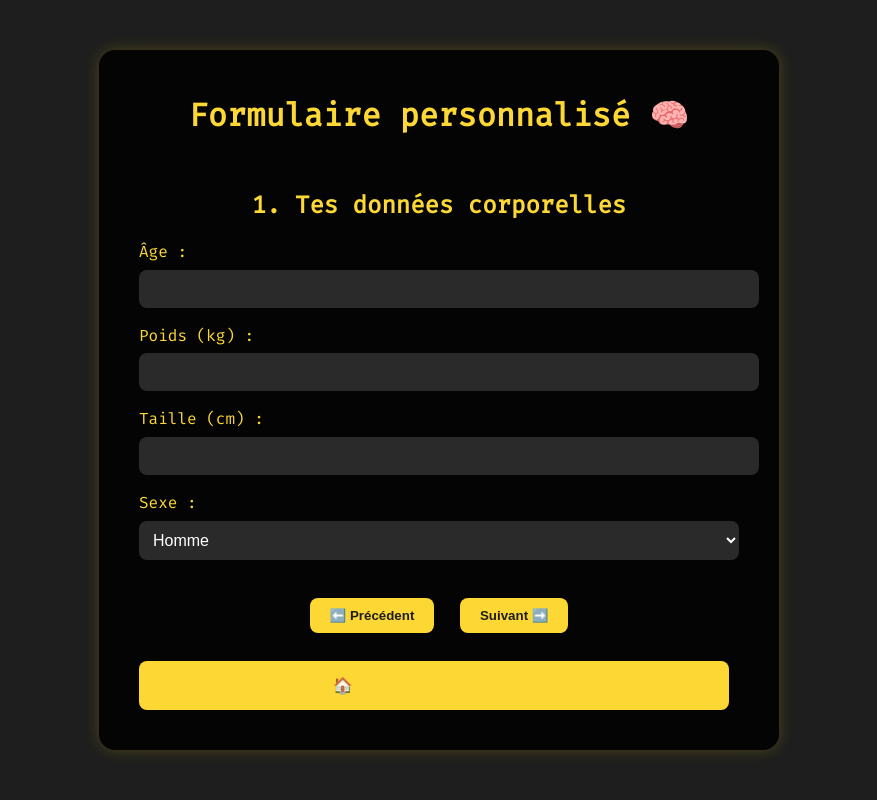
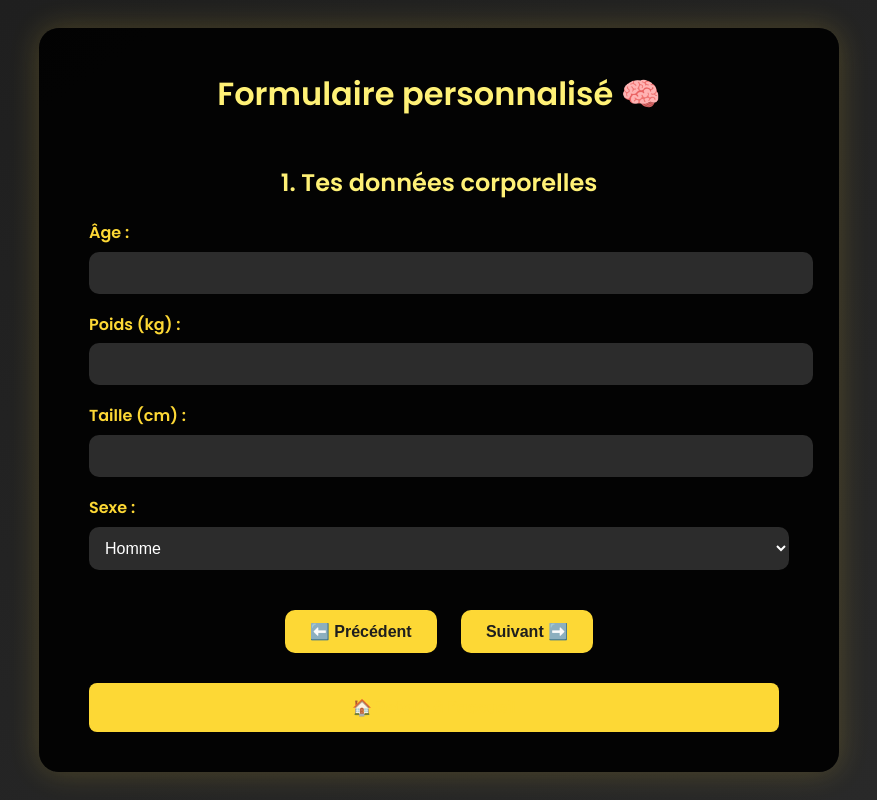
Before and after one commit to gregoirechatel/monprojetia, a FastAPI app: page /formulaire in a window 1280 px wide. Shown: the whole page, without its empty margins (201-1078 px from the left). Run offline with FastAPI, Linux system fonts and the light colour scheme.

Commit message:
style: amélioration du design du formulaire en 3 volets

```diff
--- a/backend/main.py
+++ b/backend/main.py
@@ -160,7 +160,8 @@ async def generer_training(objectif: str, activite: str, sport_actuel: str, spor
         f"temps disponible par jour pour s'entraîner : {temps_dispo}. "
         f"Detaille bien chaque exercice, pour une séance structurée dans un ordre précis. . Ne fais pas d’intro ni d’explication.répartis equitablement entre les jours"
         f"Fais au moins 5 lignes par jour pour que ce soit bien détaillé, pour chaque jour de la semaine. "
-        f"Pour chaque exercice reconnu, ajoute un lien HTML cliquable vers sa fiche sur exrx.net juste après, au format : <a href='https://exrx.net/...'>Nom de l’exercice</a>."
+        f"Pour chaque exercice que tu es certain de retrouver sur le site exrx.net, ajoute un lien HTML cliquable au format : <a href='https://exrx.net/...'>Nom de l’exercice</a>. "
+        f"Si tu n’es pas sûr que la page existe, n’ajoute pas de lien. "
         f"detaille bien les series et les repetitions si c'est necessaire"
     )
     data = {"model": "anthropic/claude-3-haiku", "messages": [{"role": "user", "content": prompt}]}
@@ -279,7 +280,8 @@ async def coach_action(request: Request, message: str = Form(...)):
             f"temps disponible par jour pour s'entraîner : {formulaire['temps_dispo']}. "
             f"Detaille bien chaque exercice, pour une séance structurée dans un ordre précis. Ne fais pas d’intro ni d’explication. Répartis équitablement entre les jours. "
             f"Fais au moins 5 lignes par jour pour que ce soit bien détaillé, pour chaque jour mentionné. "
-            f"Pour chaque exercice reconnu, ajoute un lien HTML cliquable vers sa fiche sur exrx.net juste après, au format : <a href='https://exrx.net/...'>Nom de l’exercice</a>. "
+            f"Pour chaque exercice que tu es certain de retrouver sur le site exrx.net, ajoute un lien HTML cliquable au format : <a href='https://exrx.net/...'>Nom de l’exercice</a>. "
+            f"Si tu n’es pas sûr que la page existe, n’ajoute pas de lien. "
             f"Detaille bien les séries et les répétitions si c'est nécessaire."
         )
 
--- a/templates/formulaire.html
+++ b/templates/formulaire.html
@@ -4,13 +4,13 @@
     <meta charset="UTF-8">
     <title>Formulaire en 3 volets</title>
     <link rel="stylesheet" href="/static/style.css">
-    <link href="https://fonts.googleapis.com/css2?family=Fira+Code&display=swap" rel="stylesheet">
+    <link href="https://fonts.googleapis.com/css2?family=Poppins:wght@400;600&display=swap" rel="stylesheet">
     <style>
         body {
             margin: 0;
             padding: 0;
-            background-color: #1e1e1e;
-            font-family: 'Fira Code', monospace;
+            background: linear-gradient(145deg, #1e1e1e, #2a2a2a);
+            font-family: 'Poppins', sans-serif;
             color: #fdd835;
             display: flex;
             justify-content: center;
@@ -19,33 +19,41 @@
         }
 
         form {
-            background-color: rgba(0, 0, 0, 0.85);
-            padding: 40px;
-            border-radius: 16px;
-            max-width: 600px;
-            width: 100%;
-            box-shadow: 0 0 15px rgba(255, 223, 0, 0.2);
+            background-color: rgba(0, 0, 0, 0.92);
+            padding: 40px 50px;
+            border-radius: 20px;
+            max-width: 700px;
+            width: 90%;
+            box-shadow: 0 0 30px rgba(253, 216, 53, 0.2);
+            animation: fadeIn 0.6s ease-in-out;
         }
 
         h1, h2 {
             text-align: center;
-            color: #fdd835;
+            color: #fff176;
         }
 
         label {
             display: block;
-            margin-top: 15px;
-            margin-bottom: 5px;
+            margin-top: 18px;
+            margin-bottom: 6px;
+            font-weight: 600;
         }
 
         input, select {
             width: 100%;
-            padding: 10px;
-            border-radius: 8px;
+            padding: 12px;
+            border-radius: 10px;
             border: none;
-            background-color: #2a2a2a;
+            background-color: #2c2c2c;
             color: #fff;
             font-size: 1em;
+            transition: all 0.3s ease;
+        }
+
+        input:focus, select:focus {
+            outline: none;
+            box-shadow: 0 0 5px #fdd835;
         }
 
         .step {
@@ -66,15 +74,17 @@
             color: #1e1e1e;
             font-weight: bold;
             border: none;
-            border-radius: 8px;
-            padding: 10px 20px;
-            margin: 8px;
+            border-radius: 10px;
+            padding: 12px 25px;
+            margin: 10px;
             cursor: pointer;
-            transition: background-color 0.3s;
+            font-size: 1em;
+            transition: background-color 0.3s, transform 0.2s;
         }
 
         button:hover {
             background-color: #ffee58;
+            transform: scale(1.05);
         }
 
         .button {
@@ -89,6 +99,29 @@
         .button:hover {
             text-decoration: underline;
         }
+
+        .checkbox-group {
+            display: grid;
+            grid-template-columns: 1fr 1fr;
+            gap: 6px 20px;
+            margin-top: 10px;
+        }
+
+        .checkbox-group label {
+            display: flex;
+            align-items: center;
+            font-weight: normal;
+        }
+
+        .checkbox-group input {
+            margin-right: 10px;
+            width: auto;
+        }
+
+        @keyframes fadeIn {
+            from { opacity: 0; transform: translateY(20px); }
+            to { opacity: 1; transform: translateY(0); }
+        }
     </style>
 </head>
 <body>
@@ -99,13 +132,13 @@
         <div class="step active">
             <h2>1. Tes données corporelles</h2>
             <label for="age">Âge :</label>
-            <input type="number" name="age" required><br>
+            <input type="number" name="age" required>
 
             <label for="poids">Poids (kg) :</label>
-            <input type="number" step="0.1" name="poids" required><br>
+            <input type="number" step="0.1" name="poids" required>
 
             <label for="taille">Taille (cm) :</label>
-            <input type="number" name="taille" required><br>
+            <input type="number" name="taille" required>
 
             <label for="sexe">Sexe :</label>
             <select name="sexe" required>
@@ -117,7 +150,6 @@
         <!-- Étape 2 -->
         <div class="step">
             <h2>2. Ton activité physique</h2>
-
             <label for="activite">Niveau d'activité actuel :</label>
             <select name="activite" required>
                 <option value="très actif">Très actif</option>
@@ -126,10 +158,10 @@
             </select>
 
             <label for="sport_actuel">Sport pratiqué actuellement :</label>
-            <input type="text" name="sport_actuel" placeholder="Écris 'aucun' si aucun sport pratiqué"><br>
+            <input type="text" name="sport_actuel" placeholder="Écris 'aucun' si aucun sport pratiqué">
 
             <label for="sport_passe">Sport pratiqué dans le passé :</label>
-            <input type="text" name="sport_passe" placeholder="Écris 'aucun' si aucun sport pratiqué"><br>
+            <input type="text" name="sport_passe" placeholder="Écris 'aucun' si aucun sport pratiqué">
 
             <label for="objectif">Objectif actuel :</label>
             <select name="objectif" required>
@@ -157,25 +189,25 @@
             <h2>3. Ton quotidien</h2>
 
             <label for="temps_dispo">Temps disponible par jour pour le sport (en minutes) :</label>
-    <input type="number" name="temps_dispo" required><br>
+            <input type="number" name="temps_dispo" required>
 
             <label for="regime">Régime particulier (ex : vegan, sans gluten, etc.) :</label>
-    <input type="text" name="regime" placeholder="Aucun" required><br>
+            <input type="text" name="regime" placeholder="Aucun" required>
 
             <label for="budget">Budget courses par semaine (en €) :</label>
-    <input type="number" name="budget" required><br>
+            <input type="number" name="budget" required>
 
             <label for="physique">Ton métier est-il physique ?</label>
             <select name="physique" required>
                 <option value="oui">Oui</option>
                 <option value="non">Non</option>
-    </select><br>
+            </select>
 
             <label for="allergies">Allergies alimentaires (écris 'aucune' si tu n’en as pas) :</label>
-    <input type="text" name="allergies" required><br>
+            <input type="text" name="allergies" required>
 
             <label for="precision">Autre chose que tu veux préciser à ton coach ?</label>
-    <input type="text" name="precision" placeholder="Ex : travaille de nuit, douleurs chroniques..."><br>
+            <input type="text" name="precision" placeholder="Ex : travaille de nuit, douleurs chroniques...">
 
             <h3>Quels jours peux-tu faire du sport ?</h3>
             <div class="checkbox-group">
@@ -187,7 +219,6 @@
                 <label><input type="checkbox" name="jours_sport" value="Samedi"> Samedi</label>
                 <label><input type="checkbox" name="jours_sport" value="Dimanche"> Dimanche</label>
             </div>
-
         </div>
 
         <!-- Étape 4 -->
```
Also changed, not shown: templates/login.html (+90 -0 lines), templates/presentation.html (+63 -31 lines). Lines whose indentation alone changed are shown as unchanged.
